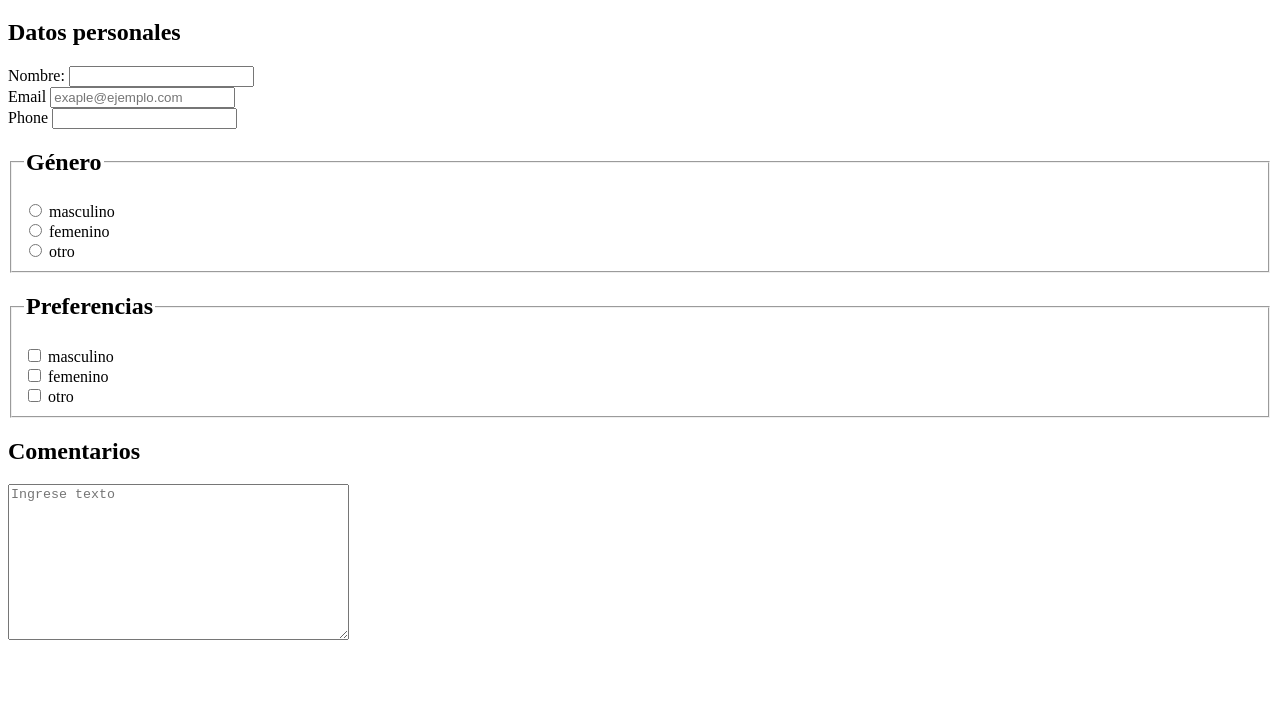
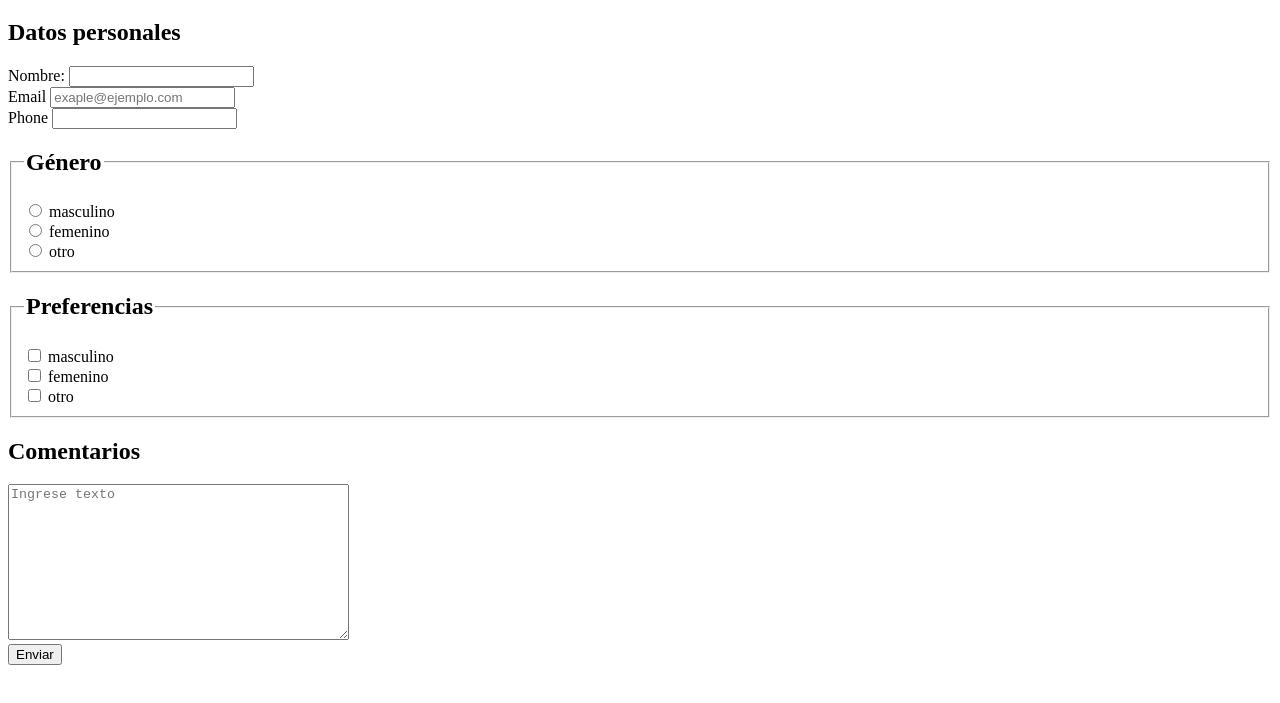
Before and after one commit to Markingz97/example, a plain HTML site: page index.html in a window 1280 px wide. Shown: the part 61-764 px from the top of the page. Drawn offline with Linux system fonts and the light colour scheme.

Commit message:
index.html

```diff
--- a/index.html
+++ b/index.html
@@ -36,5 +36,6 @@
             <label for="otro">otro</label>
         </fieldset>
         <h2>Comentarios</h2>
-        <textarea cols="40" rows="10"placeholder="Ingrese texto"></textarea> </textarea>
+        <textarea cols="40" rows="10"placeholder="Ingrese texto"></textarea> </textarea><br>
+        <input type="submit" value="Enviar">
 </body>
```
